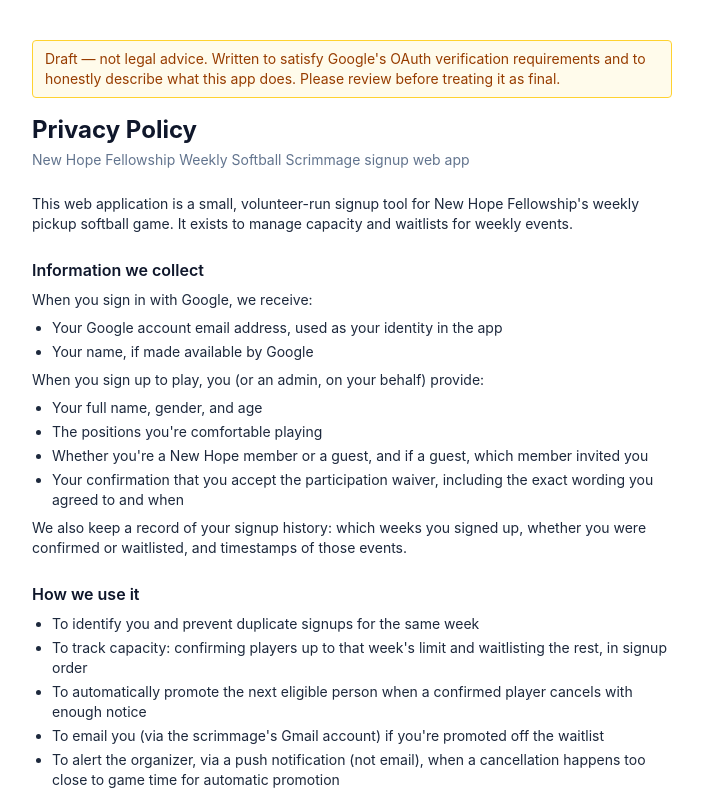
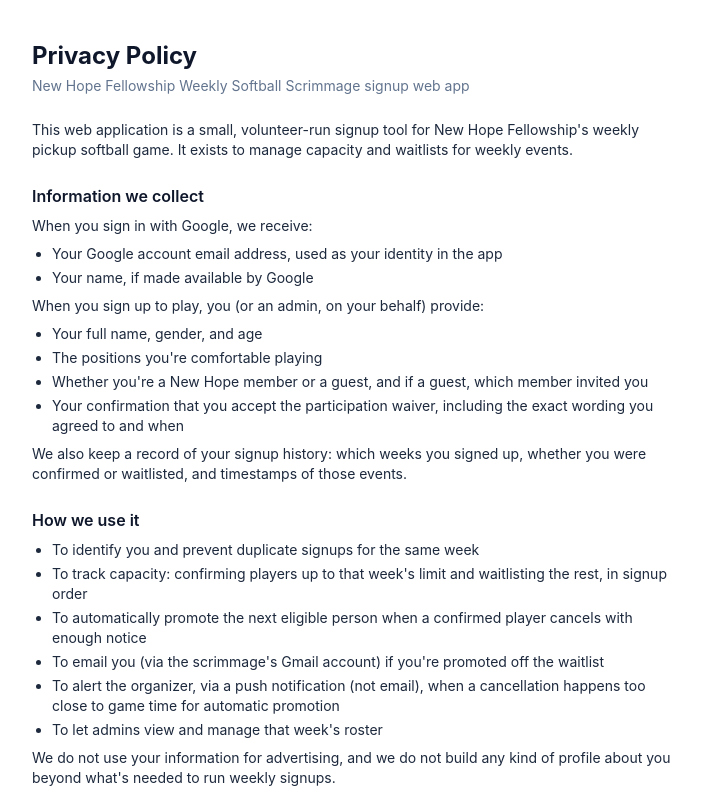
Before and after one commit to jhwchung99/weekly-softball-scrimmage, a Next.js app: page /privacy in a window 1280 px wide. Shown: the top 796 px of the page, without its empty margins (288-991 px from the left). Built offline with nearby package versions, Linux system fonts and the light colour scheme.

Commit message:
docs: remove draft disclaimer from privacy policy

```diff
--- a/src/app/privacy/page.tsx
+++ b/src/app/privacy/page.tsx
@@ -7,11 +7,6 @@
 export default function PrivacyPage() {
   return (
     <main className="mx-auto max-w-2xl px-4 py-10 text-slate-800">
-      <p className="mb-4 rounded border border-amber-300 bg-amber-50 px-3 py-2 text-sm text-amber-800">
-        Draft — not legal advice. Written to satisfy Google&apos;s OAuth verification requirements and to honestly
-        describe what this app does. Please review before treating it as final.
-      </p>
-
       <h1 className="text-2xl font-bold text-slate-900">Privacy Policy</h1>
       <p className="mt-1 text-sm text-slate-500">
         New Hope Fellowship Weekly Softball Scrimmage signup web app
```
